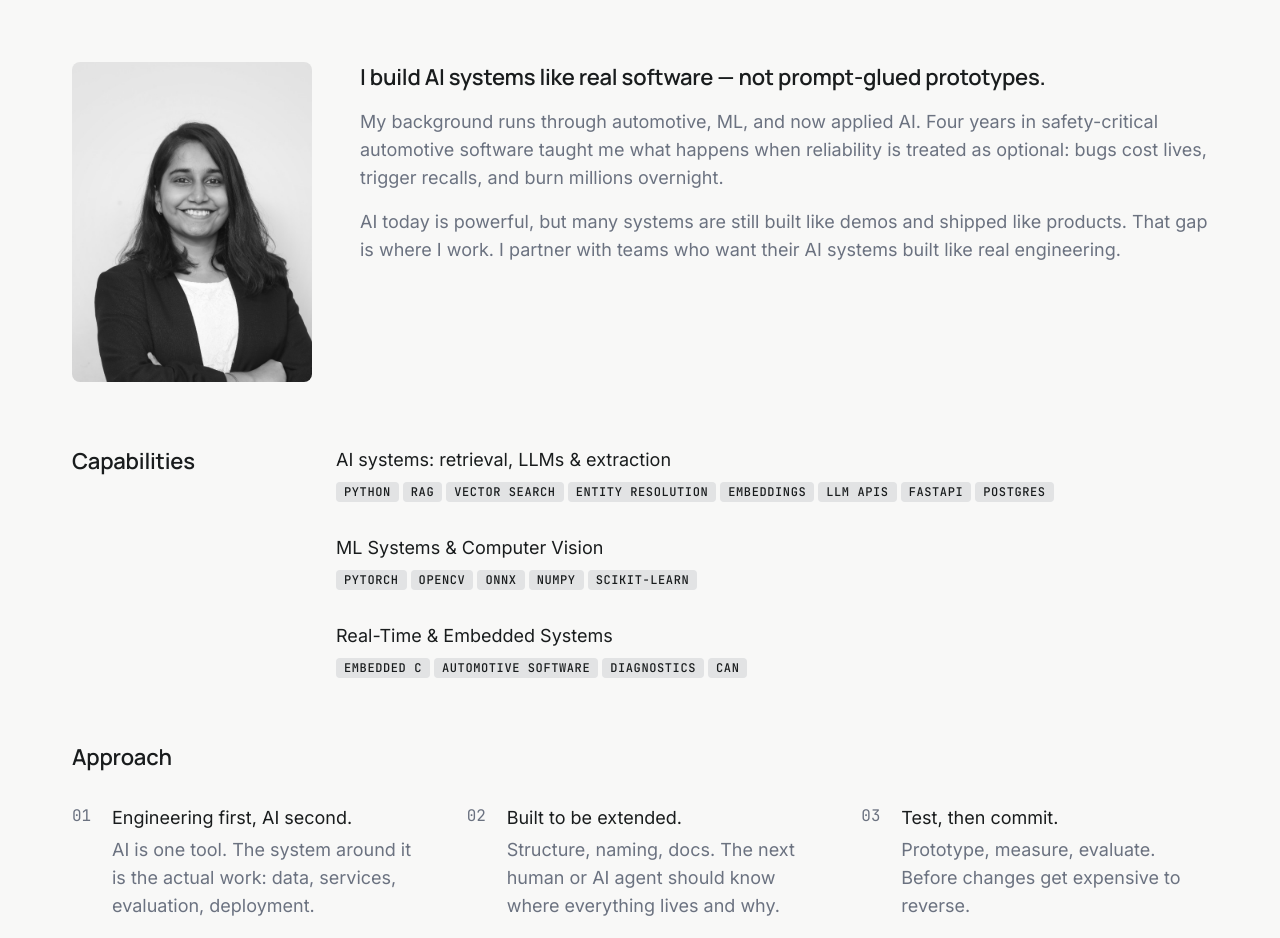
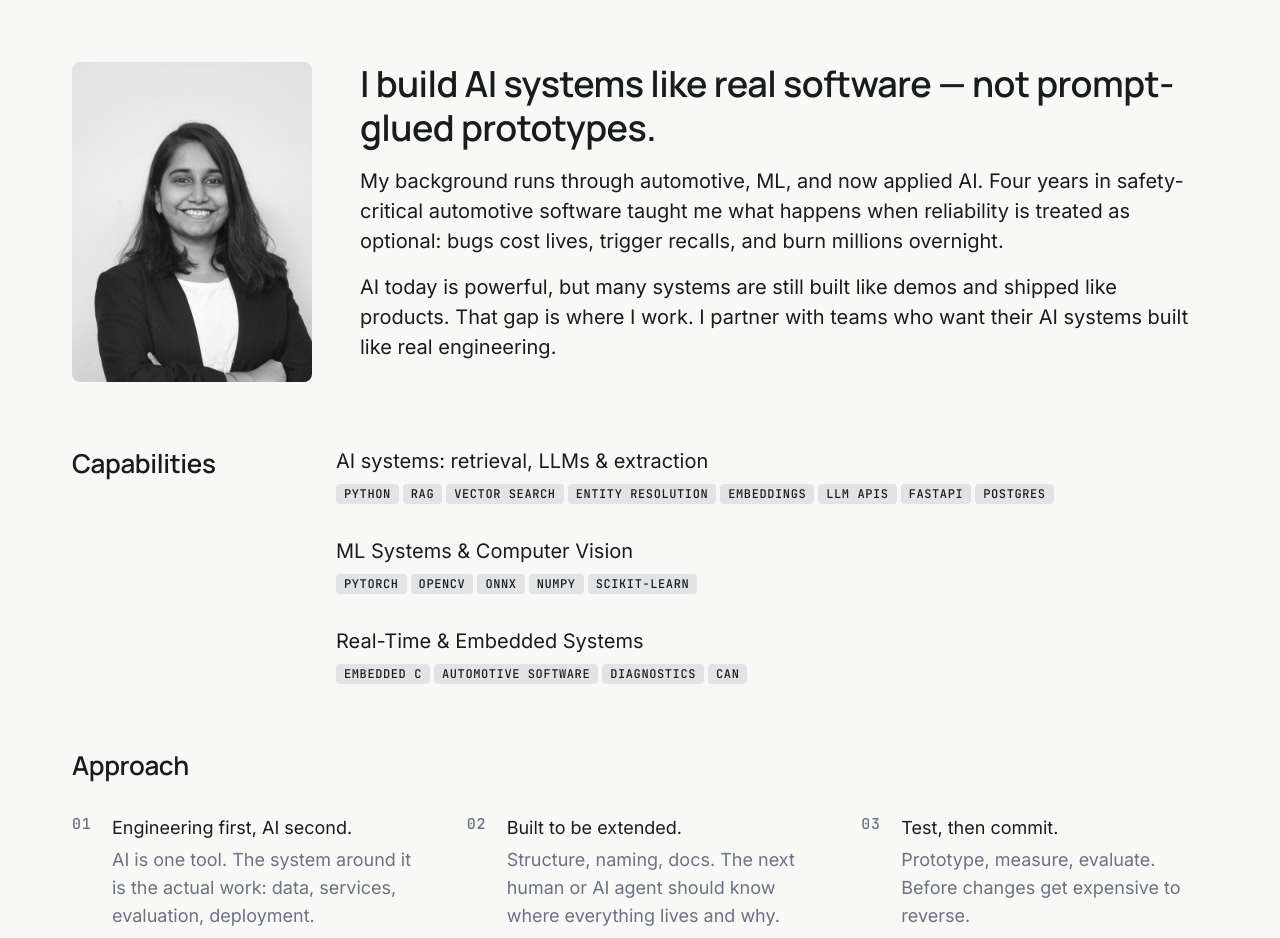
Before and after one commit to 95-ag/ag-portfolio, a Next.js app: page /about in a window 1280 px wide. Shown: the part 254-1192 px from the top of the page. Built offline with nearby package versions, Linux system fonts and the light colour scheme.

Commit message:
refactor: migrate about page to editorial typography tokens

```diff
--- a/src/app/about/page.tsx
+++ b/src/app/about/page.tsx
@@ -5,7 +5,6 @@ import { MailIcon } from "@/components/icons/material/mail";
 import { Container } from "@/components/layout/container";
 import { Section } from "@/components/layout/section";
 import { Stack } from "@/components/layout/stack";
-import { Sticky } from "@/components/layout/sticky";
 import { Button } from "@/components/ui/button";
 import { Heading } from "@/components/ui/heading";
 import { SocialLink } from "@/components/ui/social-link";
@@ -17,25 +16,6 @@ export const metadata = {
   description:
     "AI/ML engineer building practical systems for real-world constraints.",
 };
-
-function TwoColumnRow({
-  label,
-  children,
-}: {
-  label: string;
-  children: React.ReactNode;
-}) {
-  return (
-    <div className="flex flex-col gap-[var(--spacing-lg)] lg:flex-row lg:gap-[var(--spacing-3xl)]">
-      <div className="w-full shrink-0 lg:w-[200px]">
-        <Sticky top="var(--spacing-3xl)">
-          <p className="heading-component">{label}</p>
-        </Sticky>
-      </div>
-      <div className="min-w-0 flex-1">{children}</div>
-    </div>
-  );
-}
 
 export default function AboutPage() {
   const { frontmatter: about } = getAbout();
@@ -93,12 +73,12 @@ export default function AboutPage() {
             </div>
 
             <div className="flex flex-col gap-[var(--spacing-md)]">
-              <p className="heading-component">{about.positioning}</p>
+              <p className="heading-display">{about.positioning}</p>
               {about.detailedPositioning
                 .split("\n\n")
                 .filter(Boolean)
                 .map((para) => (
-                  <p key={para} className="body-secondary">
+                  <p key={para} className="body-lead">
                     {para.trim()}
                   </p>
                 ))}
@@ -108,9 +88,7 @@ export default function AboutPage() {
           {/* Capabilities */}
           <div className="flex flex-col gap-[var(--spacing-lg)] lg:flex-row lg:gap-[var(--spacing-3xl)]">
             <div className="w-full shrink-0 lg:w-[200px]">
-              <Sticky top="var(--spacing-3xl)">
-                <p className="heading-component">Capabilities</p>
-              </Sticky>
+              <p className="heading-section">Capabilities</p>
             </div>
             <div className="min-w-0 flex-1">
               <Stack gap="xl">
@@ -119,7 +97,7 @@ export default function AboutPage() {
                     key={cap.area}
                     className="flex flex-col gap-[var(--spacing-xs)]"
                   >
-                    <p className="body-primary">{cap.area}</p>
+                    <p className="body-lead">{cap.area}</p>
                     {cap.description && (
                       <p className="body-secondary">{cap.description}</p>
                     )}
@@ -136,13 +114,13 @@ export default function AboutPage() {
 
           {/* Approach */}
           <div className="flex flex-col gap-[var(--spacing-xl)]">
-            <Heading level={2} type="heading-component">
+            <Heading level={2} type="heading-section">
               Approach
             </Heading>
             <div className="grid grid-cols-1 gap-[var(--spacing-2xl)] md:grid-cols-2 lg:grid-cols-3">
               {about.approach.map((item, i) => (
                 <div key={item.title} className="flex gap-[var(--spacing-md)]">
-                  <span className="mono-code w-6 shrink-0">
+                  <span className="mono-anchor w-6 shrink-0">
                     {String(i + 1).padStart(2, "0")}
                   </span>
                   <div className="flex flex-col gap-[var(--spacing-xs)]">
@@ -156,7 +134,7 @@ export default function AboutPage() {
 
           {/* Contact */}
           <div className="flex flex-col gap-[var(--spacing-lg)]">
-            <Heading level={2} type="heading-component">
+            <Heading level={2} type="heading-section">
               Get in touch
             </Heading>
             <p className="body-secondary max-w-[480px]">
```
